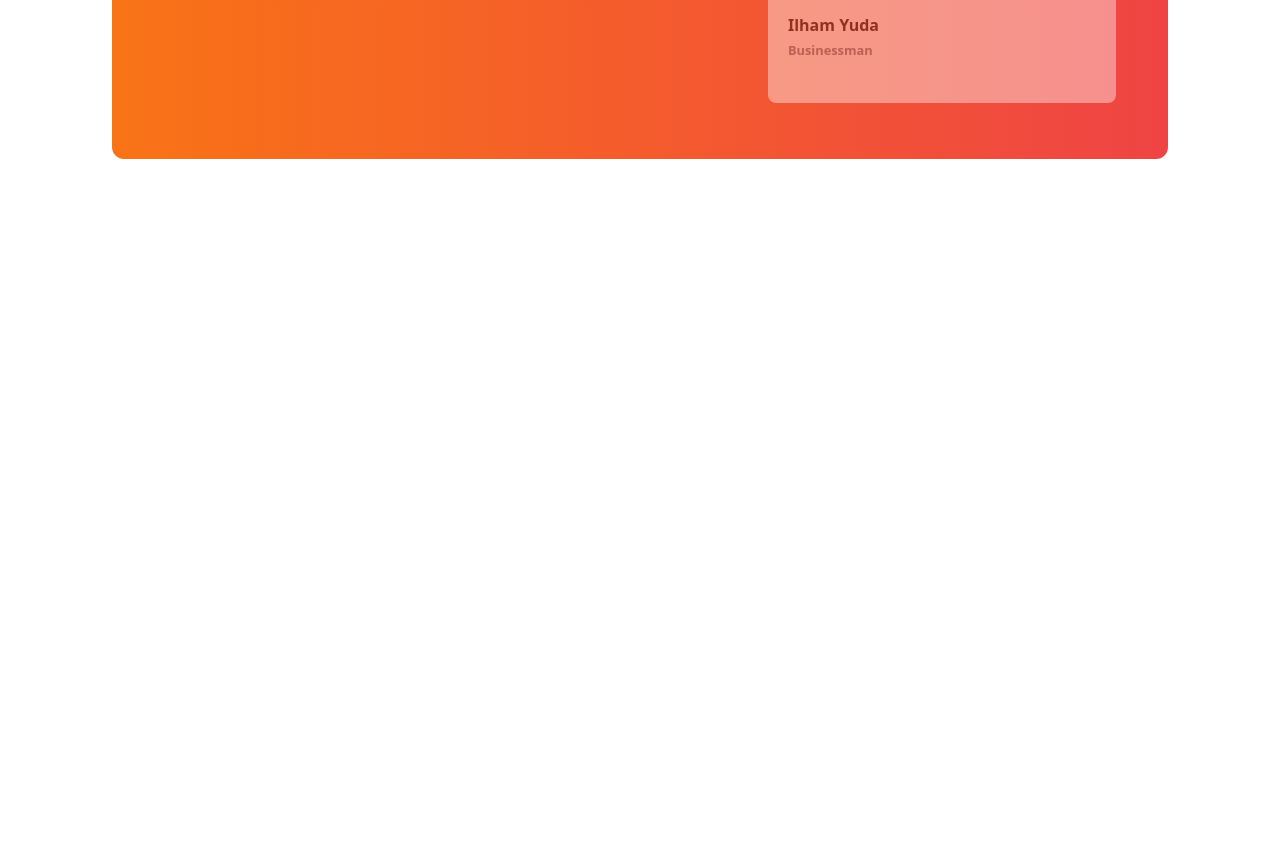
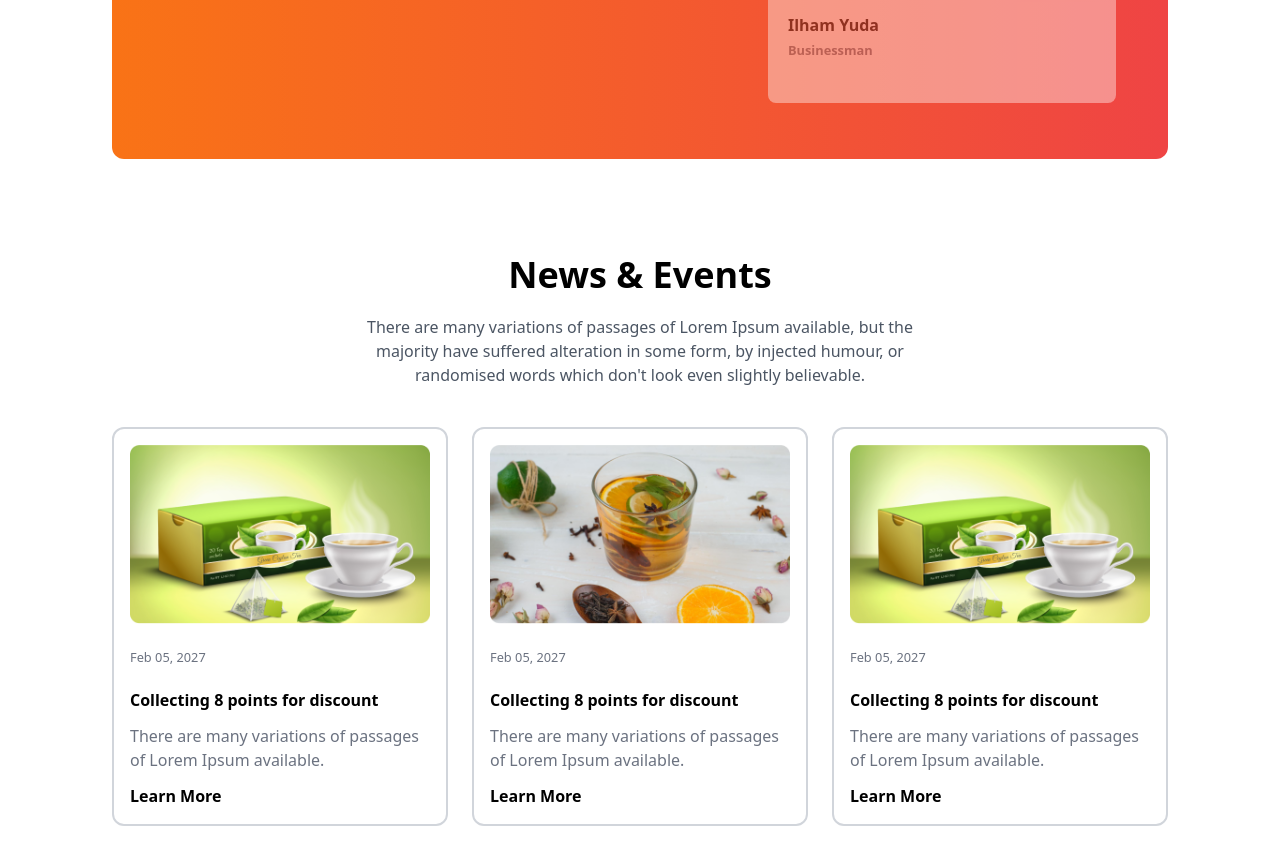
Before and after one commit to mdkamranhossain/Tea-House, a plain HTML site: page index.html in a window 1280 px wide. Shown: the part 2285-3149 px from the top of the page. Before the commit the page ends 2540 px from the top, so only its background shows below. Drawn offline with nearby package versions, Linux system fonts and the light colour scheme.

Commit message:
blog and news section

```diff
--- a/index.html
+++ b/index.html
@@ -24,13 +24,16 @@
               colors: {
                 clifford: '#da373d',
               }
+              ,fontFamily: {
+                'manrope': ["Manrope", serif],
+              }
             }
           }
         }
       </script>
 
 </head>
-<body>
+<body class="font-manrope">
 
     <!-- Main content -->
 
@@ -211,6 +214,46 @@
                 </div>
              </section>
 
+
+             <!-- News and Event section -->
+              <section class="mb-24">
+                <div class="text-center">
+                  <h1 class="font-bold text-3xl	md:text-4xl mb-5">News & Events</h1>
+                  <p class="text-gray-600 max-w-xl mx-auto mb-5">There are many variations of passages of Lorem Ipsum available, but the majority have suffered alteration in some form, by injected humour, or randomised words which don't look even slightly believable.                   </p>
+                </div>
+
+                <!-- News card items -->
+                <div class="flex gap-6 flex-col lg:flex-row justify-center items-center mt-10">
+                  <!-- card-1 -->
+                   <div class="border-gray-300 border-2 rounded-xl p-4">
+                    <img class="w-full mb-5" src="images/news-1.png" alt="">
+                    <small class="text-gray-500">Feb 05, 2027</small>
+                    <h2 class="font-bold mb-3 mt-5">Collecting 8 points for discount</h2>
+                    <p class="text-gray-500 mb-3">There are many variations of passages of Lorem Ipsum available.</p>
+                    <button class="text-black font-semibold">Learn More</button>
+                   </div>
+
+                   <!-- card-2 -->
+                   <div class="border-gray-300 border-2 rounded-xl p-4">
+                    <img class="w-full mb-5" src="images/news-2.png" alt="">
+                    <small class="text-gray-500">Feb 05, 2027</small>
+                    <h2 class="font-bold mb-3 mt-5">Collecting 8 points for discount</h2>
+                    <p class="text-gray-500 mb-3">There are many variations of passages of Lorem Ipsum available.</p>
+                    <button class="text-black font-semibold">Learn More</button>
+                   </div>
+
+                   <!-- card-1 -->
+                   <div class="border-gray-300 border-2 rounded-xl p-4">
+                    <img class="w-full mb-5" src="images/news-1.png" alt="">
+                    <small class="text-gray-500">Feb 05, 2027</small>
+                    <h2 class="font-bold mb-3 mt-5">Collecting 8 points for discount</h2>
+                    <p class="text-gray-500 mb-3">There are many variations of passages of Lorem Ipsum available.</p>
+                    <button class="text-black font-semibold">Learn More</button>
+                   </div>
+
+                </div>
+              </section>
+
         </main>
 
 </body>
```
